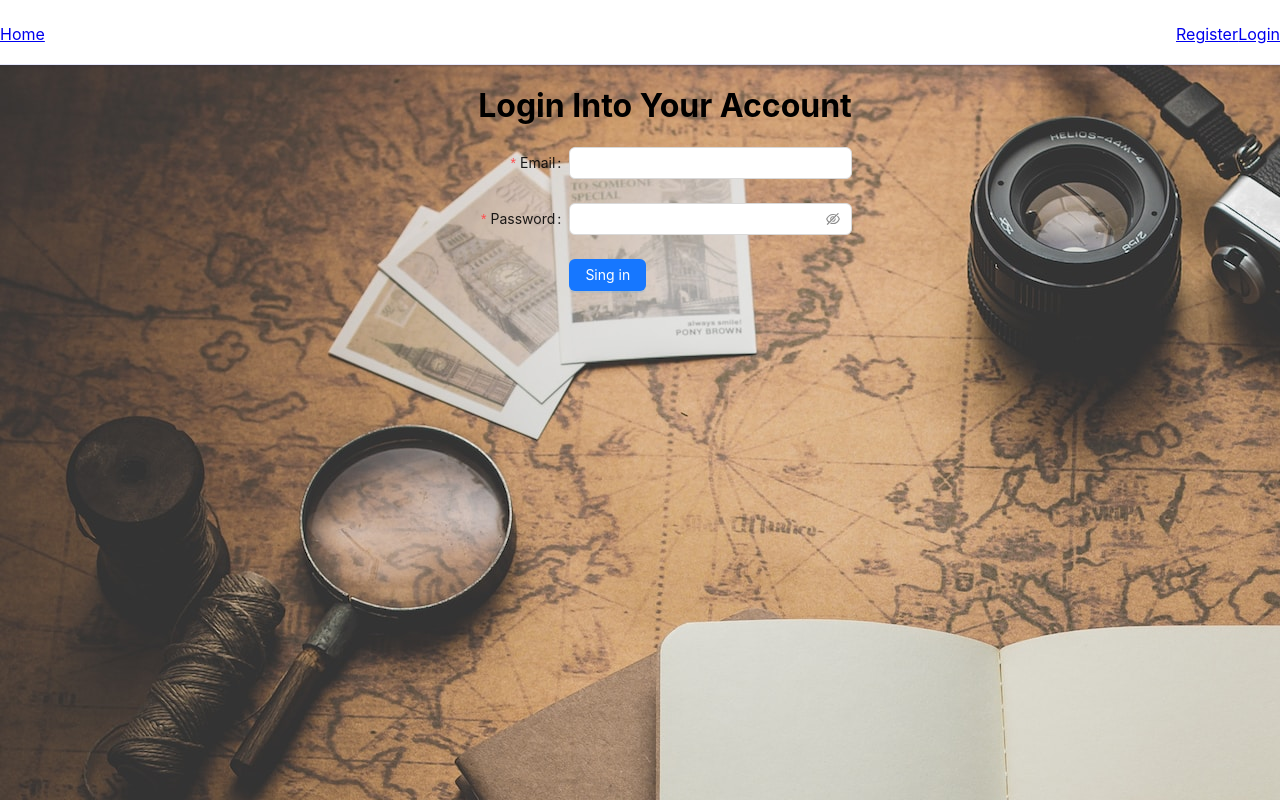
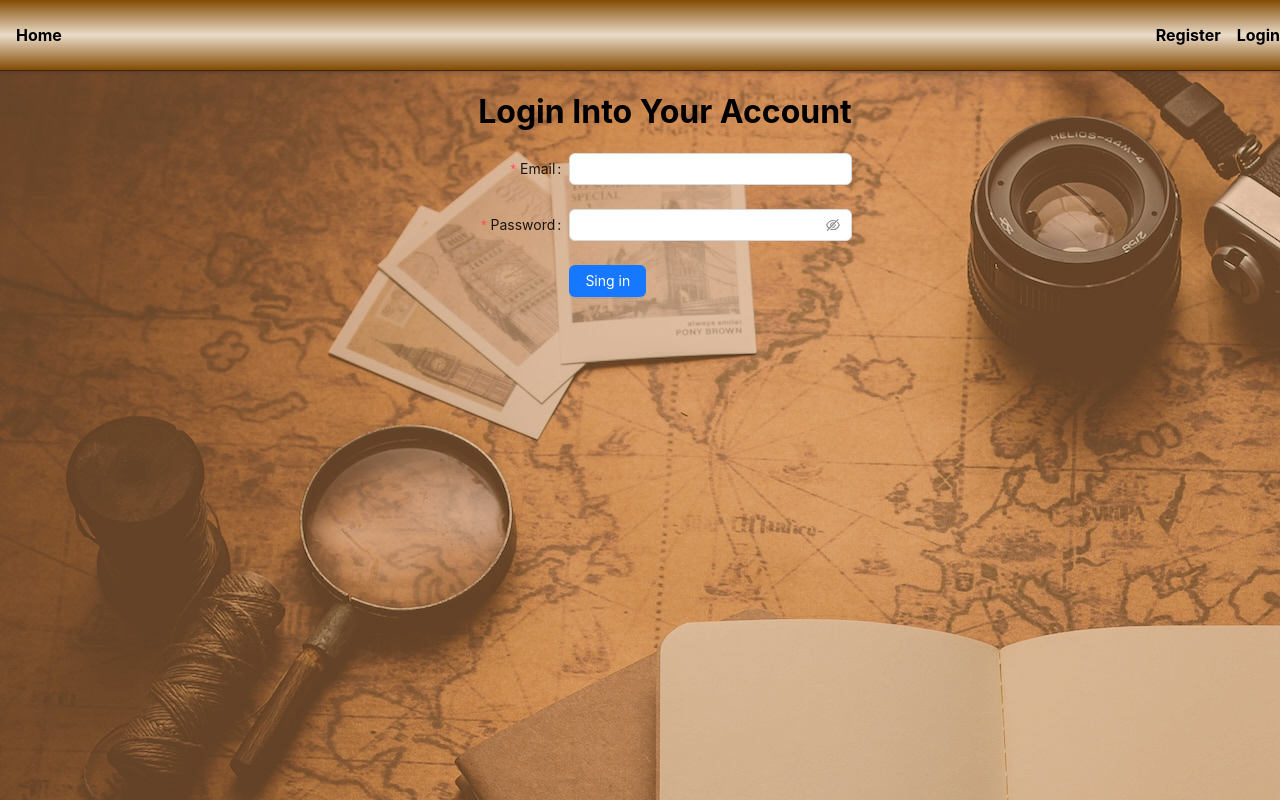
Before and after one commit to Rogok-Serg/goit-react-hw-08-phonebook, a React (Create React App) app: page /goit-react-hw-08-phonebook/login in a window 1280 px wide. Built offline with nearby package versions, Linux system fonts and the light colour scheme.

Commit message:
Design is ongoing

```diff
--- a/src/components/App.jsx
+++ b/src/components/App.jsx
@@ -1,7 +1,7 @@
 import { lazy } from 'react';
 import { Suspense } from 'react';
 import { Loader } from './Loader/Loader';
-import { NavLink, Route, Routes } from 'react-router-dom';
+import { Route, Routes } from 'react-router-dom';
 import { useDispatch, useSelector } from 'react-redux';
 import {
   selectAuthentificated,
@@ -11,7 +11,13 @@ import { refreshUser } from 'redux/authentificated/operations';
 import { useEffect } from 'react';
 import UserMenu from './UserMenu/UserMenu';
 import PrivateRoute from './PrivateRoute/PrivateRoute';
-import { StyledCont, StyledHeader, StyledMain, StyledNav } from './App.styled';
+import {
+  StyledCont,
+  StyledHeader,
+  StyledMain,
+  StyledNav,
+  StyledNavLink,
+} from './App.styled';
 
 const HomePage = lazy(() => import('page/HomePage/HomePage'));
 const ContactsPage = lazy(() => import('page/ContactsPage/ContactsPage'));
@@ -32,16 +38,16 @@ export const App = () => {
     <>
       <StyledHeader>
         <StyledNav>
-          <NavLink to="/">Home</NavLink>
+          <StyledNavLink to="/">Home</StyledNavLink>
           {authentificated ? (
             <StyledCont>
-              <NavLink to="/contacts">Contacts</NavLink>
+              <StyledNavLink to="/contacts">Contacts</StyledNavLink>
               <UserMenu />
             </StyledCont>
           ) : (
             <div>
-              <NavLink to="/register">Register</NavLink>
-              <NavLink to="/login">Login</NavLink>
+              <StyledNavLink to="/register">Register</StyledNavLink>
+              <StyledNavLink to="/login">Login</StyledNavLink>
             </div>
           )}
         </StyledNav>
--- a/src/components/App.styled.js
+++ b/src/components/App.styled.js
@@ -1,14 +1,30 @@
+import { NavLink } from 'react-router-dom';
 import styled from 'styled-components';
 
 export const StyledHeader = styled.header`
+  display: flex;
+  justify-content: center;
+  width: 100%;
+  height: 70px;
   background: #ffffff;
-  border-bottom: 1px solid #e7e9fc;
+  border-bottom: 1px solid #422602;
   box-shadow: 0px 2px 1px rgba(46, 47, 66, 0.08),
     0px 1px 1px rgba(46, 47, 66, 0.16), 0px 1px 6px rgba(46, 47, 66, 0.08);
-  padding-top: 24px;
-  padding-bottom: 20px;
+  background-image: linear-gradient(
+    to top,
+    rgb(131, 75, 3),
+    rgb(235, 220, 202),
+    rgb(131, 75, 3)
+  );
 `;
 
+export const StyledNavLink = styled(NavLink)`
+  text-decoration: none;
+  font-weight: 700;
+  font-size: 16px;
+  color: #000;
+  margin-left: 16px;
+`;
 export const StyledNav = styled.nav`
   display: flex;
   align-items: center;
@@ -25,6 +41,6 @@ export const StyledMain = styled.main`
 export const StyledCont = styled.div`
   display: flex;
   align-items: center;
-  justify-content: end;
+  justify-content: space-between;
   width: 100%;
 `;
--- a/src/components/ContactForm/ContactForm.jsx
+++ b/src/components/ContactForm/ContactForm.jsx
@@ -57,6 +57,7 @@ export const ContactForm = () => {
       <span>Name</span>
       <label className={css.label}>
         <input
+          placeholder="Please enter a name"
           onChange={handelInputChange}
           type="text"
           name="name"
@@ -69,6 +70,7 @@ export const ContactForm = () => {
       <span>Phone</span>
       <label>
         <input
+          placeholder="Please enter a number"
           onChange={handelInputChange}
           type="text"
           name="number"
--- a/src/components/Filter/Filter.jsx
+++ b/src/components/Filter/Filter.jsx
@@ -16,6 +16,7 @@ export const Filter = () => {
   return (
     <label className={css.filter}>
       <input
+        placeholder="Contact search"
         className={css.input}
         type="text"
         value={filter}
--- a/src/components/UserMenu/UserMenu.styled.js
+++ b/src/components/UserMenu/UserMenu.styled.js
@@ -3,6 +3,6 @@ import styled from 'styled-components';
 export const StyledUserMenu = styled.div`
   display: flex;
   align-items: center;
-  justify-content: space-between;
-  width: 100%;
+  justify-content: flex-end;
+  padding-top: -15px;
 `;
--- a/src/index.css
+++ b/src/index.css
@@ -8,7 +8,11 @@ body {
   -webkit-font-smoothing: antialiased;
   -moz-osx-font-smoothing: grayscale;
 
-  background-image: url('../images/phonebook.jpg');
+  background-image: linear-gradient(
+      rgba(209, 100, 11, 0.3),
+      rgba(209, 100, 11, 0.3)
+    ),
+    url('../images/phonebook.jpg');
   /* linear-gradient(90deg, #6e42e7, #001529) */
 }
 
```
